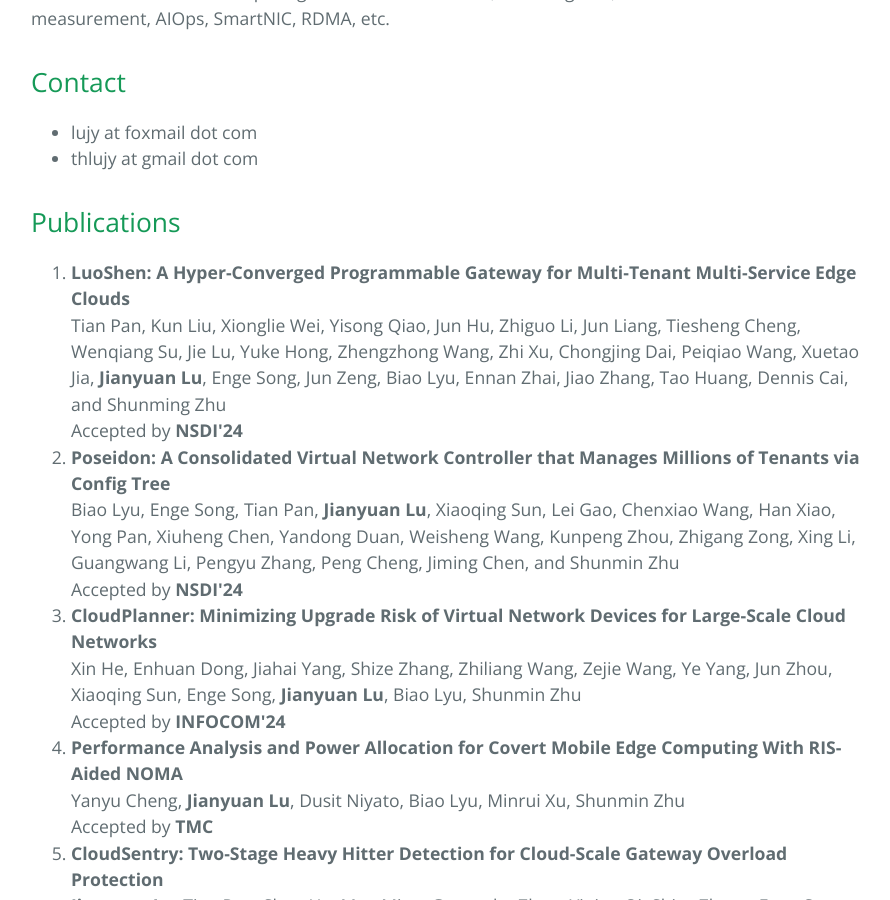
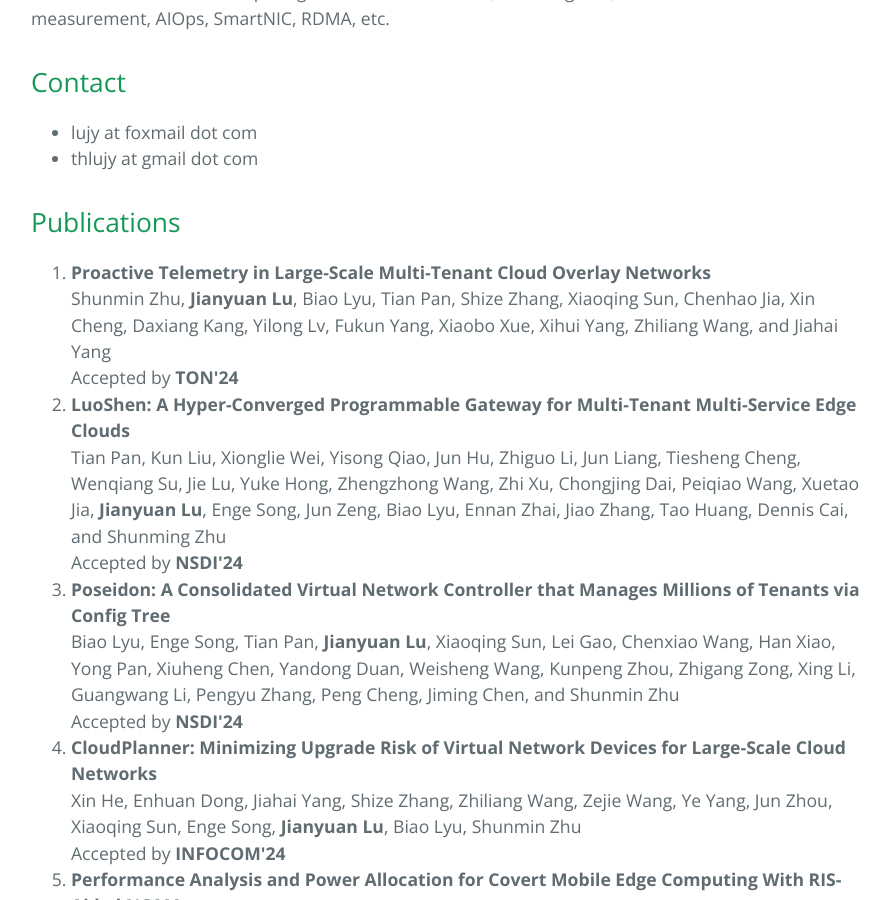
Before and after one commit to thlujy/thlujy.github.io, a Jekyll site: the page docs/index.html, which Jekyll copies as it is, in a window 1280 px wide and 900 px high, scrolled down 826 px. Shown: the whole window, without its empty margins (193-1083 px from the left). Built offline with Jekyll 4.4.1, drawn with Linux system fonts in a browser that asks for light colours.

Commit message:
Update Zoonet article of ToN

```diff
--- a/docs/index.html
+++ b/docs/index.html
@@ -56,6 +56,7 @@
 
 <h2 id="publications">Publications</h2>
 <ol>
+  <li><strong>Proactive Telemetry in Large-Scale Multi-Tenant Cloud Overlay Networks</strong><br>Shunmin Zhu, <strong>Jianyuan Lu</strong>, Biao Lyu, Tian Pan, Shize Zhang, Xiaoqing Sun, Chenhao Jia, Xin Cheng, Daxiang Kang, Yilong Lv, Fukun Yang, Xiaobo Xue, Xihui Yang, Zhiliang Wang, and Jiahai Yang<br>Accepted by <strong>TON'24</strong></li>
   <li><strong>LuoShen: A Hyper-Converged Programmable Gateway for Multi-Tenant Multi-Service Edge Clouds</strong><br>Tian Pan, Kun Liu, Xionglie Wei, Yisong Qiao, Jun Hu, Zhiguo Li, Jun Liang, Tiesheng Cheng, Wenqiang Su, Jie Lu, Yuke Hong, Zhengzhong Wang, Zhi Xu, Chongjing Dai, Peiqiao Wang, Xuetao Jia, <strong>Jianyuan Lu</strong>, Enge Song, Jun Zeng, Biao Lyu, Ennan Zhai, Jiao Zhang, Tao Huang, Dennis Cai, and Shunming Zhu<br>Accepted by <strong>NSDI'24</strong></li>
   <li><strong>Poseidon: A Consolidated Virtual Network Controller that Manages Millions of Tenants via Config Tree</strong><br>Biao Lyu, Enge Song, Tian Pan, <strong>Jianyuan Lu</strong>, Xiaoqing Sun, Lei Gao, Chenxiao Wang, Han Xiao, Yong Pan, Xiuheng Chen, Yandong Duan, Weisheng Wang, Kunpeng Zhou, Zhigang Zong, Xing Li, Guangwang Li, Pengyu Zhang, Peng Cheng, Jiming Chen, and Shunmin Zhu<br>Accepted by <strong>NSDI'24</strong></li>
   <li><strong>CloudPlanner: Minimizing Upgrade Risk of Virtual Network Devices for Large-Scale Cloud Networks</strong><br>Xin He, Enhuan Dong, Jiahai Yang, Shize Zhang, Zhiliang Wang, Zejie Wang, Ye Yang, Jun Zhou, Xiaoqing Sun, Enge Song, <strong>Jianyuan Lu</strong>, Biao Lyu, Shunmin Zhu<br>Accepted by <strong>INFOCOM'24</strong></li>
```
